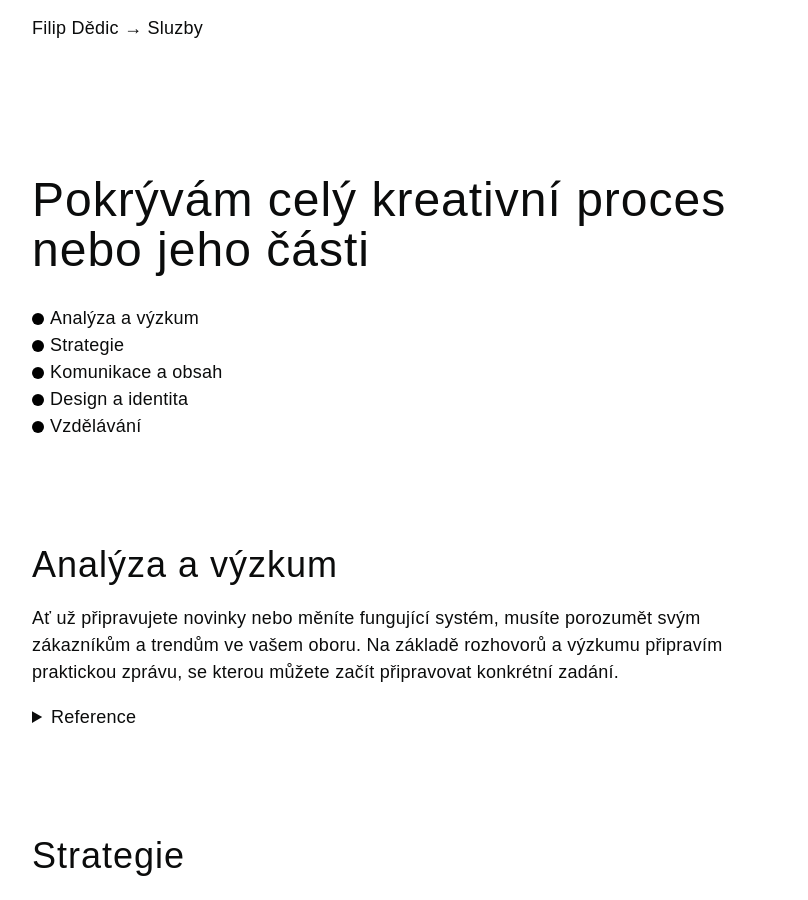
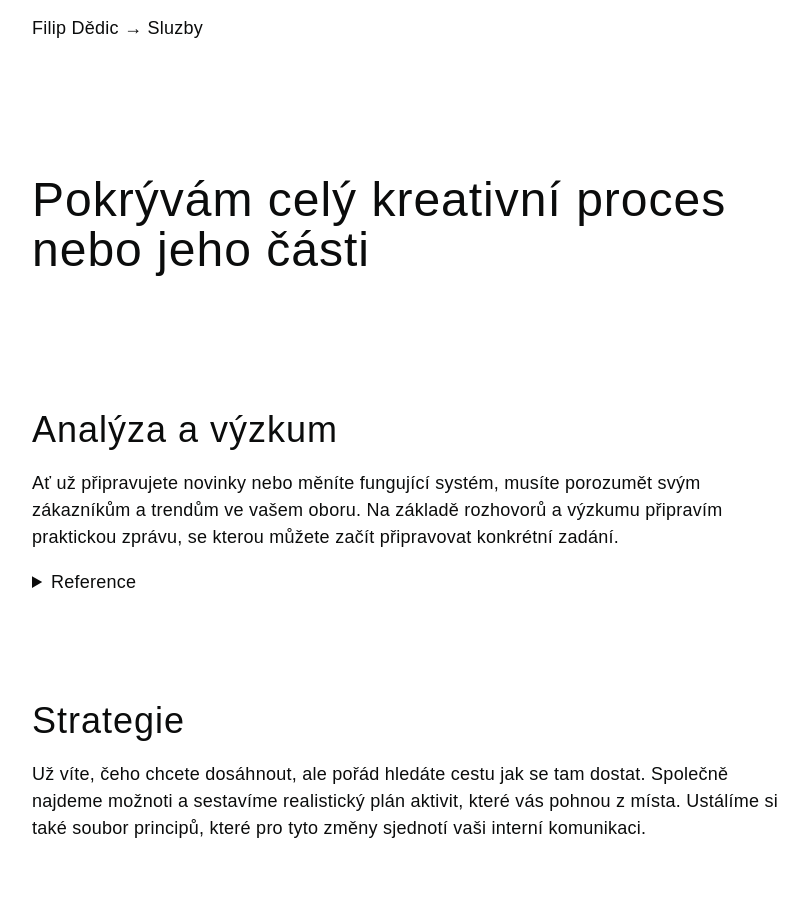
Before and after one commit to fdedic/fdedic.github.io, a Jekyll site: the page built from sluzby.md, in a window 1280 px wide and 900 px high. Shown: the whole window, without its empty margins (228-1036 px from the left). Built offline with Jekyll 4.4.1, drawn with Linux system fonts in a browser that asks for light colours; nearby versions of some CDN libraries; some web fonts are replaced.

Commit message:
Update sluzby.md

```diff
--- a/sluzby.md
+++ b/sluzby.md
@@ -4,12 +4,6 @@ title: Služby
 ---
 
 # Pokrývám celý kreativní proces nebo jeho části
-
-- Analýza a výzkum
-- Strategie
-- Komunikace a obsah
-- Design a identita
-- Vzdělávání
 
 ***
 
```
